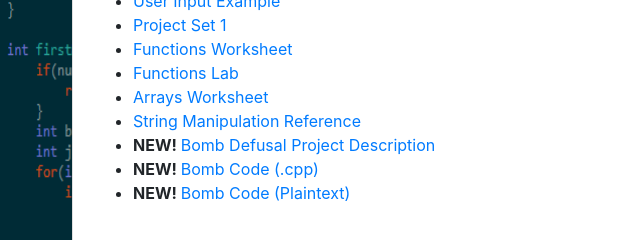
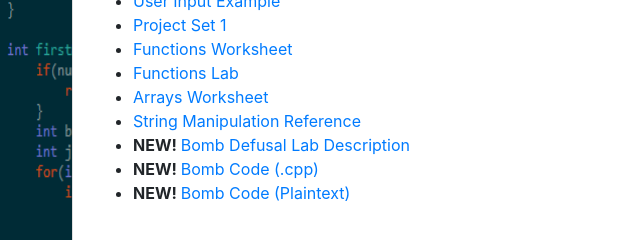
Before and after one commit to Dagon-R/Dagon-R.github.io, a plain HTML site: page courses.html in a window 1280 px wide. Shown: the part 800-1040 px from the top of the page, 0-640 px from the left. Drawn offline with nearby package versions, Linux system fonts and the light colour scheme.

Commit message:
Added bomb lab and source code

```diff
--- a/courses.html
+++ b/courses.html
@@ -66,7 +66,7 @@
 					<li><a href="files/Functions Project.pdf">Functions Lab</a></li>
 					<li><a href="files/Arrays.pdf">Arrays Worksheet</a></li>
 					<li><a href="files/String Manipulation.pdf">String Manipulation Reference</a></li>
-					<li><b>NEW! </b><a href="files/Bomb Defusal Project.pdf">Bomb Defusal Project Description</a></li>
+					<li><b>NEW! </b><a href="files/Bomb Defusal Project.pdf">Bomb Defusal Lab Description</a></li>
 					<li><b>NEW! </b><a href="files/main.cpp">Bomb Code (.cpp)</a></li>
 					<li><b>NEW! </b><a href="files/main">Bomb Code (Plaintext)</a></li>
 					</ul>
```
